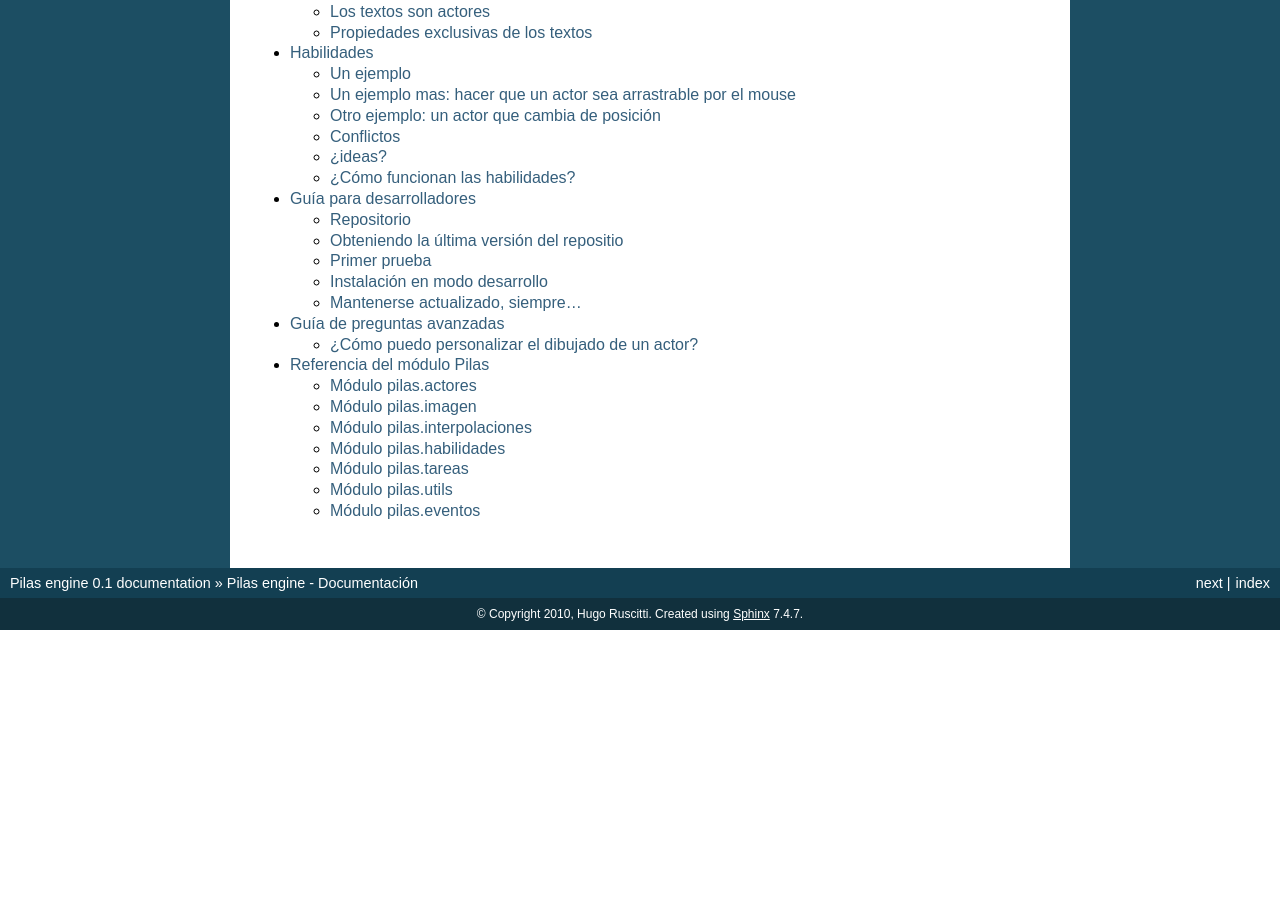
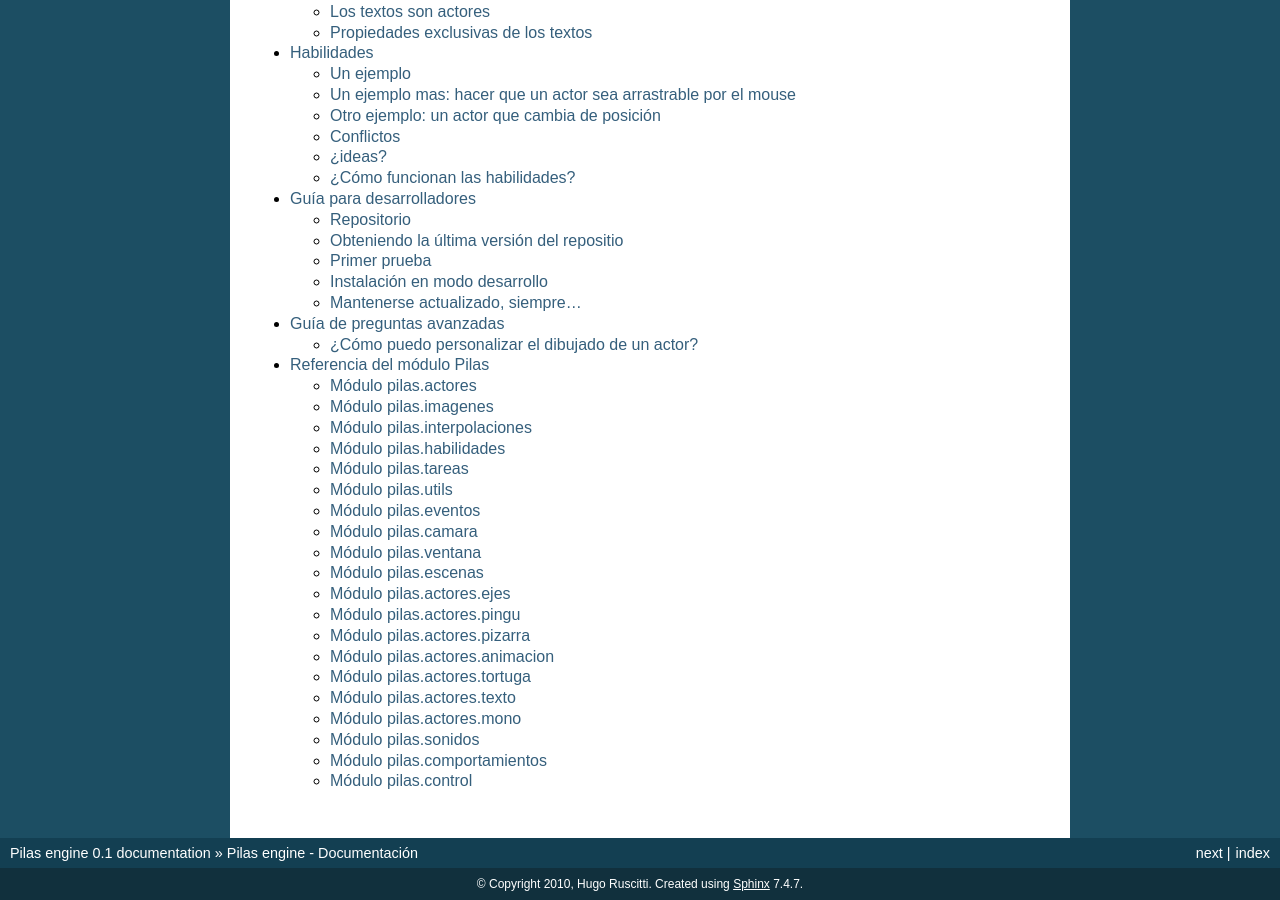
Before and after one commit to hugoruscitti/pilas-docs, a Sphinx documentation site: the page built from source/index.rst, in a window 1280 px wide and 900 px high, scrolled down 818 px. Built offline with Sphinx 7.4.7, drawn with Linux system fonts in a browser that asks for light colours; before the commit the page ends 1448 px from its top, so only the background shows below that.

Commit message:
fixes #65 agregando modulos que faltaban en la documentacion.

```diff
--- a/source/pilas.rst
+++ b/source/pilas.rst
@@ -13,10 +13,10 @@ Módulo pilas.actores
     :members:
 
 
-Módulo pilas.imagen
--------------------
+Módulo pilas.imagenes
+---------------------
 
-.. automodule:: pilas.imagen
+.. automodule:: pilas.imagenes
     :members:
 
 Módulo pilas.interpolaciones
@@ -49,3 +49,122 @@ Módulo pilas.eventos
 
 .. automodule:: pilas.eventos
     :members:
+
+
+Módulo pilas.camara
+-------------------
+
+
+
+.. automodule:: pilas.camara
+    :members:
+
+
+Módulo pilas.ventana
+--------------------
+
+
+
+.. automodule:: pilas.ventana
+    :members:
+
+
+Módulo pilas.escenas
+--------------------
+
+
+
+.. automodule:: pilas.escenas
+    :members:
+
+
+
+Módulo pilas.actores.ejes
+-------------------------
+
+
+
+.. automodule:: pilas.actores.ejes
+    :members:
+
+
+Módulo pilas.actores.pingu
+--------------------------
+
+
+
+.. automodule:: pilas.actores.pingu
+    :members:
+
+
+Módulo pilas.actores.pizarra
+----------------------------
+
+
+
+.. automodule:: pilas.actores.pizarra
+    :members:
+
+
+Módulo pilas.actores.animacion
+------------------------------
+
+
+
+.. automodule:: pilas.actores.animacion
+    :members:
+
+
+Módulo pilas.actores.tortuga
+----------------------------
+
+
+
+.. automodule:: pilas.actores.tortuga
+    :members:
+
+
+Módulo pilas.actores.texto
+--------------------------
+
+
+
+.. automodule:: pilas.actores.texto
+    :members:
+
+
+Módulo pilas.actores.mono
+-------------------------
+
+
+
+.. automodule:: pilas.actores.mono
+    :members:
+
+
+
+Módulo pilas.sonidos
+--------------------
+
+
+
+.. automodule:: pilas.sonidos
+    :members:
+
+
+Módulo pilas.comportamientos
+----------------------------
+
+
+
+.. automodule:: pilas.comportamientos
+    :members:
+
+
+Módulo pilas.control
+--------------------
+
+
+
+.. automodule:: pilas.control
+    :members:
```
